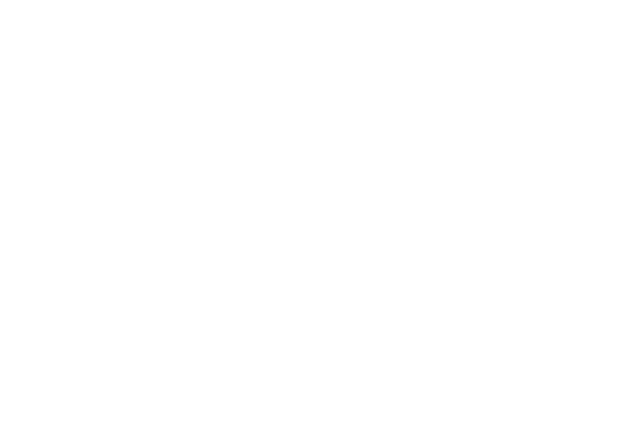
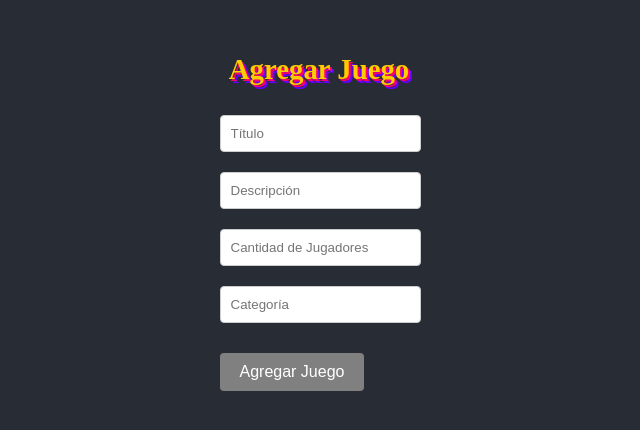
Before and after one commit to DiegoMorenoArias/FrontEnd_SimulacroParcial, a React (Create React App) app in the folder frontend/: page /addGame in a window 1280 px wide. Before the commit this address had no page. Shown: the part 188-618 px from the top of the page, without its empty margins (321-961 px from the left). Built offline with nearby package versions, Linux system fonts and the light colour scheme.

Commit message:
Falta el delete

```diff
--- a/frontend/src/App.css
+++ b/frontend/src/App.css
@@ -1,38 +1,117 @@
-.App {
-  text-align: center;
+/* Estilos generales */
+body {
+  font-family: 'Press Start 2P', cursive;
+  background-color: #282c34;
+  color: #fff;
+  margin: 0;
+  padding: 0;
+  display: flex;
+  justify-content: center;
+  align-items: center;
+  min-height: 100vh;
 }
 
-.App-logo {
-  height: 40vmin;
-  pointer-events: none;
+h1 {
+  font-size: 1.8rem; /* Tamaño de fuente más pequeño */
+  text-align: center;
+  color: #ffcc00;
+  text-shadow: 2px 2px 0px #ff0066, 4px 4px 0px #6600ff;
 }
 
-@media (prefers-reduced-motion: no-preference) {
-  .App-logo {
-    animation: App-logo-spin infinite 20s linear;
+/* Contenedor de título */
+.home-title-wrapp {
+  display: flex;
+  justify-content: space-between;
+  align-items: center;
+  margin-bottom: 1rem; /* Reducir margen inferior */
+  padding: 0 1rem; /* Agregar padding lateral */
+}
+
+/* Botón agregar juego */
+.add-game-button {
+  background-color: #ff0066;
+  color: white;
+  font-size: 0.9rem; /* Tamaño más pequeño */
+  padding: 6px 12px; /* Reducir padding */
+  border: 2px solid #6600ff; /* Borde más fino */
+  border-radius: 6px;
+  text-transform: uppercase;
+  cursor: pointer;
+  transition: transform 0.3s ease, background-color 0.3s ease;
+  font-family: 'Press Start 2P', cursive;
+}
+
+.add-game-button:hover {
+  background-color: #ffcc00;
+  transform: scale(1.05);
+}
+
+/* Grilla de cartas de juegos */
+.home-grid-cards {
+  display: grid;
+  grid-template-columns: repeat(3, 1fr); /* Tres columnas por defecto */
+  gap: 1rem; /* Espacio entre cartas */
+  width: 90%; /* Aprovechar más el espacio */
+  margin: 0 auto;
+}
+
+.home-grid-cards .card {
+  background-color: #222;
+  border: 2px solid #ff0066;
+  border-radius: 6px;
+  padding: 10px; /* Reducir padding */
+  text-align: center;
+  box-shadow: 2px 2px 0px #6600ff, 4px 4px 0px #ffcc00; /* Sombra más pequeña */
+  transition: transform 0.3s ease, box-shadow 0.3s ease;
+  word-wrap: break-word; /* Asegurar que el texto no se desborde */
+}
+
+.home-grid-cards .card:hover {
+  transform: scale(1.05);
+  box-shadow: 2px 2px 0px #6600ff, 3px 3px 0px #ffcc00; /* Reducir sombra */
+}
+
+/* Títulos de las cartas */
+.home-grid-cards .card h2 {
+  font-size: 0.9rem; /* Reducir el tamaño de los títulos */
+  margin: 0.5rem 0;
+}
+
+/* Estilo para cuando no hay juegos */
+.home-no-games {
+  font-size: 1rem; /* Reducir tamaño de fuente */
+  color: #ff0066;
+  display: flex;
+  justify-content: center;
+  margin-top: 20px;
+}
+
+/* Responsividad */
+@media (max-width: 768px) {
+  .home-grid-cards {
+    grid-template-columns: repeat(2, 1fr); /* Dos columnas en pantallas medianas */
+  }
+
+  .add-game-button {
+    font-size: 0.8rem; /* Reducir el tamaño del botón */
+    padding: 5px 10px;
   }
 }
 
-.App-header {
-  background-color: #282c34;
-  min-height: 100vh;
-  display: flex;
-  flex-direction: column;
-  align-items: center;
-  justify-content: space-around;
-  font-size: calc(10px + 2vmin);
-  color: white;
+@media (max-width: 480px) {
+  .home-grid-cards {
+    grid-template-columns: 1fr; /* Una columna en pantallas pequeñas */
+  }
+
+  h1 {
+    font-size: 1.5rem; /* Reducir el tamaño del título en pantallas pequeñas */
+  }
+
+  .add-game-button {
+    font-size: 0.8rem;
+    padding: 4px 8px;
+  }
 }
 
-.App-link {
-  color: #61dafb;
-}
-
-@keyframes App-logo-spin {
-  from {
-    transform: rotate(0deg);
-  }
-  to {
-    transform: rotate(360deg);
-  }
-}
+/* Tipografía retro */
+@import url('https://fonts.googleapis.com/css2?family=Press+Start+2P&display=swap');
--- a/frontend/src/App.jsx
+++ b/frontend/src/App.jsx
@@ -1,14 +1,48 @@
 import './App.css';
-import Card from './Card.jsx';
+import Card from './components/Card.jsx';
+import { useNavigate } from "react-router-dom";
+import React, { useEffect, useState } from "react";
+import './App.css';
 
-function App() {
+const getGames = async () => {
+  const gamesFetch = await fetch("http://localhost:3000/api/games");
+  const games = await gamesFetch.json();
+  return games;
+};
+
+const App = () => {
+  const [games, setGames] = useState([]);
+  const navigate = useNavigate();
+
+  const refreshGames = async () => {
+    const updatedGames = await getGames();
+    setGames(updatedGames);
+  };
+
+  useEffect(() => {
+    refreshGames();
+  }, []);
+
+  const handleAddGameClick = () => {
+    navigate("/addGame");
+  };
+
   return (
-    <div className="App">
-      <header className="App-header">
-        <Card />
-      </header>
+    <div>
+      <div className="home-title-wrapp">
+        <h1>Juegos COI</h1>
+        <button onClick={handleAddGameClick} className="add-game-button">
+          Agregar Juego
+        </button>
+      </div>
+      {games.length ? (
+        <div className="home-grid-cards">
+          <Card />
+        </div>
+      ) : (
+        <div className="home-no-games">No hay juegos para mostrar</div>
+      )}
     </div>
   );
-}
-
+};
 export default App;
--- /dev/null
+++ b/frontend/src/Views/AddGame/AddGame.jsx
@@ -0,0 +1,76 @@
+import React, { useState } from "react";
+import { useNavigate } from "react-router-dom";
+import "./styles.css";
+
+const AddGame = () => {
+  const [title, setTitle] = useState("");
+  const [description, setDescription] = useState("");
+  const [categories, setCategories] = useState("");
+  const [players, setPlayers] = useState("");
+  const navigate = useNavigate();
+  const buttonIsDisabled = !title || !description || !players || !categories;
+
+  const handleAddGame = async () => {
+    const response = await fetch("http://localhost:3000/api/games", {
+      method: "POST",
+      headers: {
+        "Content-Type": "application/json",
+      },
+      body: JSON.stringify({ title, description, players, categories }),
+    });
+
+    if (response.ok) {
+      navigate("/");
+    }
+  };
+
+  return (
+    <div>
+      <h1>Agregar Juego</h1>
+      <div>
+        <div>
+          <input
+            type="text"
+            placeholder="Título"
+            value={title}
+            onChange={(e) => setTitle(e.target.value)}
+          />
+        </div>
+        <div>
+          <input
+            type="text"
+            placeholder="Descripción"
+            value={description}
+            onChange={(e) => setDescription(e.target.value)}
+          />
+        </div>
+        <div>
+          <input
+            type="number"
+            placeholder="Cantidad de Jugadores"
+            value={players}
+            onChange={(e) => setPlayers(e.target.value)}
+          />
+        </div>
+        <div>
+          <input
+            type="text"
+            placeholder="Categoría"
+            value={categories}
+            onChange={(e) => setCategories(e.target.value)}
+          />
+        </div>
+      </div>
+
+      <button
+        className="add-button"
+        onClick={handleAddGame}
+        disabled={buttonIsDisabled}
+      >
+        Agregar Juego
+      </button>
+    </div>
+  );
+};
+
+export default AddGame;
--- /dev/null
+++ b/frontend/src/Views/AddGame/styles.css
@@ -0,0 +1,29 @@
+input[type="text"],
+input[type="number"] {
+  width: 90%;
+  padding: 10px;
+  margin: 10px 0;
+  border: 1px solid #ccc;
+  border-radius: 4px;
+}
+
+.add-button {
+  padding: 10px 20px;
+  font-size: 16px;
+  color: #fff;
+  background-color: #38cacf;
+  border: none;
+  border-radius: 4px;
+  cursor: pointer;
+  transition: background-color 0.3s ease;
+  margin-top: 20px;
+}
+
+.add-button:hover {
+  background-color: #32a4a8;
+}
+
+.add-button:disabled {
+  background-color: grey;
+  cursor: not-allowed;
+}
--- /dev/null
+++ b/frontend/src/Views/Details/DetailsTwo.jsx
@@ -0,0 +1,50 @@
+import React, { useEffect, useState } from "react";
+import "./styles.css";
+import { useNavigate, useParams } from "react-router-dom";
+
+const getGameByID = async (id) => {
+  const gameFetch = await fetch(`http://localhost:3000/api/games/${id}`);
+  const game = await gameFetch.json();
+  return game;
+};
+
+const Details = () => {
+  const [game, setGame] = useState();
+  const { id } = useParams();
+  const navigate = useNavigate();
+
+  useEffect(() => {
+    getGameByID(id).then((game) => setGame(game[0]));
+  }, [id]);
+
+  return (
+    <div className="container">
+      <h1>Detalle</h1>
+      {game && (
+        <div>
+          <div className="detail">
+            <span className="detail-title">Nombre: </span>
+            <span className="detail-content">{game.title}</span>
+          </div>
+          <div className="detail">
+            <span className="detail-title">Descripción: </span>
+            <span className="detail-content">{game.description}</span>
+          </div>
+          <div className="detail">
+            <span className="detail-title">Cantidad jugadores: </span>
+            <span className="detail-content">{game.players}</span>
+          </div>
+          <div className="detail">
+            <span className="detail-title">Categoría: </span>
+            <span className="detail-content">{game.categories}</span>
+          </div>
+        </div>
+      )}
+      <button onClick={() => navigate(-1)} className="back-button">
+        Volver
+      </button>
+    </div>
+  );
+};
+
+export default Details;
--- /dev/null
+++ b/frontend/src/Views/Details/styles.css
@@ -0,0 +1,42 @@
+.container {
+    background-color: #fff;
+    padding: 20px;
+    border-radius: 8px;
+    box-shadow: 0 4px 8px rgba(0, 0, 0, 0.1);
+    max-width: 400px;
+  }
+
+  .container h1 {
+    text-align: center;
+  }
+
+  .detail {
+    font-size: 18px;
+    margin: 10px 0;
+  }
+
+  .detail-title {
+    font-size: 18px;
+    margin: 10px 0;
+    font-weight: 500;
+  }
+
+  .detail-content {
+    color: #666;
+  }
+
+  .back-button {
+    margin-top: 20px;
+    padding: 10px 20px;
+    font-size: 16px;
+    color: #fff;
+    background-color: #38cacf;
+    border: none;
+    border-radius: 4px;
+    cursor: pointer;
+    transition: background-color 0.3s ease;
+  }
+
+  .back-button:hover {
+    background-color: #32a4a8;
+  }
--- a/frontend/src/Card.jsx
+++ b/frontend/src/components/Card.jsx
@@ -1,5 +1,5 @@
 import { useEffect, useState } from 'react';
-import getAllGames from "./functions.js";
+import getAllGames from "../functions.js";
 import "./Card.css";
 import { useNavigate } from 'react-router-dom';
 
@@ -19,6 +19,7 @@
         navigate(`/game/${id}`);
     };
 
+
     return (
         <div className="Card">
             {sports.length > 0 ? (
--- a/frontend/src/index.js
+++ b/frontend/src/index.js
@@ -4,15 +4,17 @@
 import './index.css';
 import App from './App.jsx';
 import reportWebVitals from './reportWebVitals';
-import Card from "./Card.jsx";
+import Card from "./components/Card.jsx";
+import Details from "./Views/Details/DetailsTwo.jsx";
+import AddGame from "./Views/AddGame/AddGame.jsx";
 
 const root = ReactDOM.createRoot(document.getElementById('root'));
 root.render(
   <BrowserRouter>
     <Routes>
-      <Route path="/" element={<App />}>
-        <Route path="game/:id" element={<Card />} />
-      </Route>
+      <Route path="/" element={<App />}/>
+      <Route path="/game/:id" element={<Details />} />
+      <Route path="/addGame" element={<AddGame />} />
     </Routes>
   </BrowserRouter>
 );
```
Also changed, not shown: frontend/src/components/Card.css (renamed from frontend/src/Card.css).
